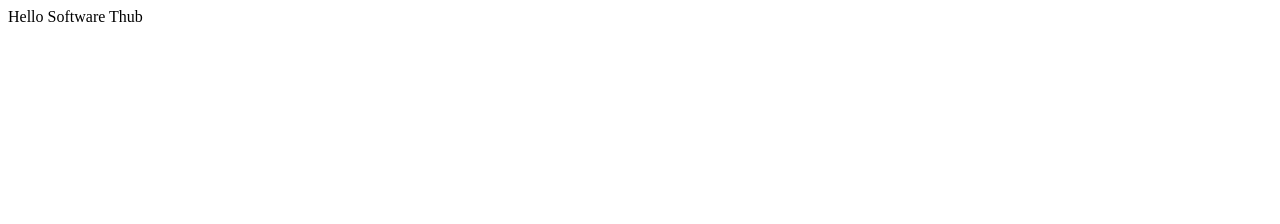
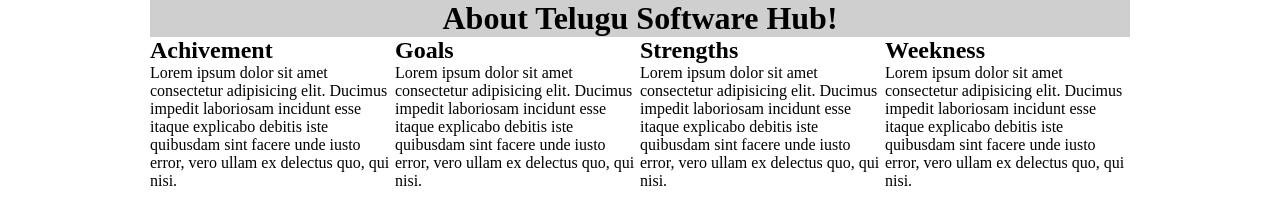
Before and after one commit to telugusoftwarehub/telugusoftwarehub.github.io, a plain HTML site: page index.html in a window 1280 px wide. Drawn offline with Linux system fonts and the light colour scheme.

Commit message:
Profile edit

```diff
--- /dev/null
+++ b/css/app.css
@@ -0,0 +1,21 @@
+* {
+    margin: 0;
+    padding: 0;
+}
+
+.container {
+    width: 980px;
+    margin: 0 auto;
+}
+
+h1 {
+    text-align: center;
+    background-color: #cfcfcf;
+}
+
+.row {
+    display: flex;
+}
+.cell {
+    width: 25%;
+}
--- a/index.html
+++ b/index.html
@@ -4,9 +4,30 @@
     <meta charset="UTF-8">
     <meta http-equiv="X-UA-Compatible" content="IE=edge">
     <meta name="viewport" content="width=device-width, initial-scale=1.0">
-    <title>Document</title>
+    <title>Telugu Software Hub</title>
+    <link rel="stylesheet" href="./css/app.css">
 </head>
 <body>
-    Hello Software Thub
+    <div class="container">
+        <h1>About Telugu Software Hub!</h1>
+        <div class="row">
+            <div class="cell">
+                <h2>Achivement</h2>
+                Lorem ipsum dolor sit amet consectetur adipisicing elit. Ducimus impedit laboriosam incidunt esse itaque explicabo debitis iste quibusdam sint facere unde iusto error, vero ullam ex delectus quo, qui nisi.
+            </div>
+            <div class="cell">
+                <h2>Goals</h2>
+                Lorem ipsum dolor sit amet consectetur adipisicing elit. Ducimus impedit laboriosam incidunt esse itaque explicabo debitis iste quibusdam sint facere unde iusto error, vero ullam ex delectus quo, qui nisi.
+            </div>
+            <div class="cell">
+                <h2>Strengths</h2>
+                Lorem ipsum dolor sit amet consectetur adipisicing elit. Ducimus impedit laboriosam incidunt esse itaque explicabo debitis iste quibusdam sint facere unde iusto error, vero ullam ex delectus quo, qui nisi.
+            </div>
+            <div class="cell">
+                <h2>Weekness</h2>
+                Lorem ipsum dolor sit amet consectetur adipisicing elit. Ducimus impedit laboriosam incidunt esse itaque explicabo debitis iste quibusdam sint facere unde iusto error, vero ullam ex delectus quo, qui nisi.
+            </div>
+        </div>
+    </div>
 </body>
 </html>
```
